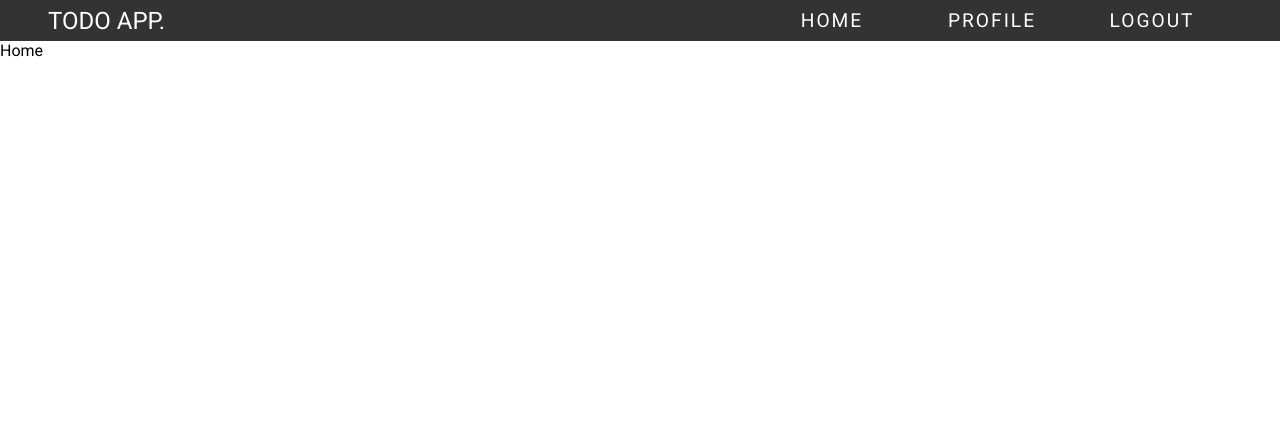
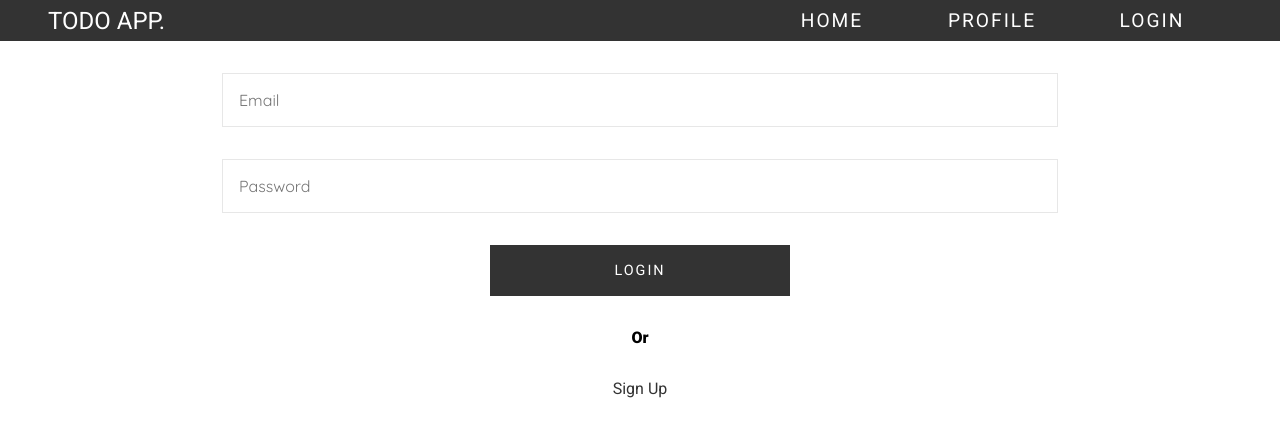
Before and after one commit to NoorFatima-developer/FrontEnd-Todo-Deployment, a React (Vite) app: page /login in a window 1280 px wide. Before the commit this address led to /. Shown: the top 436 px of the page. Built offline with nearby package versions, Linux system fonts and the light colour scheme; no server answers.

Commit message:
code is added

```diff
--- a/src/App.jsx
+++ b/src/App.jsx
@@ -11,24 +11,28 @@ import { Context, server } from "./main.jsx";
 
 function App() {
 
-  const {setUser, setisAuthenticated} = useContext(Context)
+  const { setUser, setisAuthenticated } = useContext(Context);
 
   useEffect(() => {
+
     // Get my id:
     axios.get(`${server}/users/me`, {
       withCredentials: true,
     }).then(res=>{
+      console.log(res.data);
+
       // and yahan pr jo user ki information hai osko hum save krny klye createcontext kea hai oska b main.jsx mai:
       setUser(res.data.user);
-      setisAuthenticated(false);
+      setisAuthenticated(true);
+
   })
   .catch((error) =>{
     // dono same hain jesy mrzi mai empty deskti hon:
     // setUser(null);
     setUser({});
-    setisAuthenticated(true);
+    setisAuthenticated(false);
   });
-  }, [])
+  }, [setUser, setisAuthenticated])
 
   return (
     <Router>
--- a/src/main.jsx
+++ b/src/main.jsx
@@ -14,7 +14,7 @@ const AppWrapper = () => {
 
   const [isAuthenticated, setisAuthenticated] = useState(false);
   const [loading, setloading] = useState(false);
-  const [user, setUser] = useState("");
+  const [user, setUser] = useState(null);
 
   return (
     <Context.Provider
--- a/src/pages/Profile.jsx
+++ b/src/pages/Profile.jsx
@@ -4,6 +4,8 @@ import { Context } from '../main';
 function Profile() {
 
   const {isAuthenticated, loading, user} = useContext(Context);
+  console.log(user);
+
 
   return (
     <div>
```
